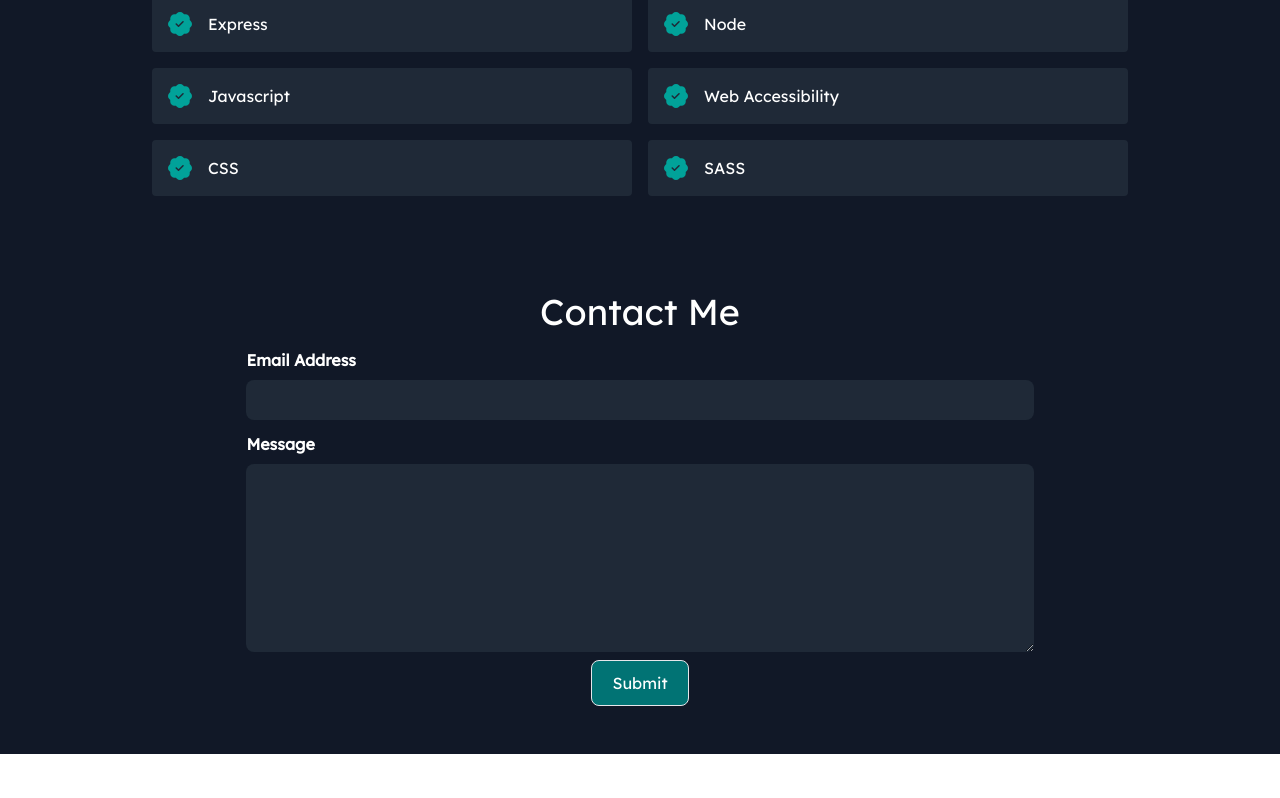
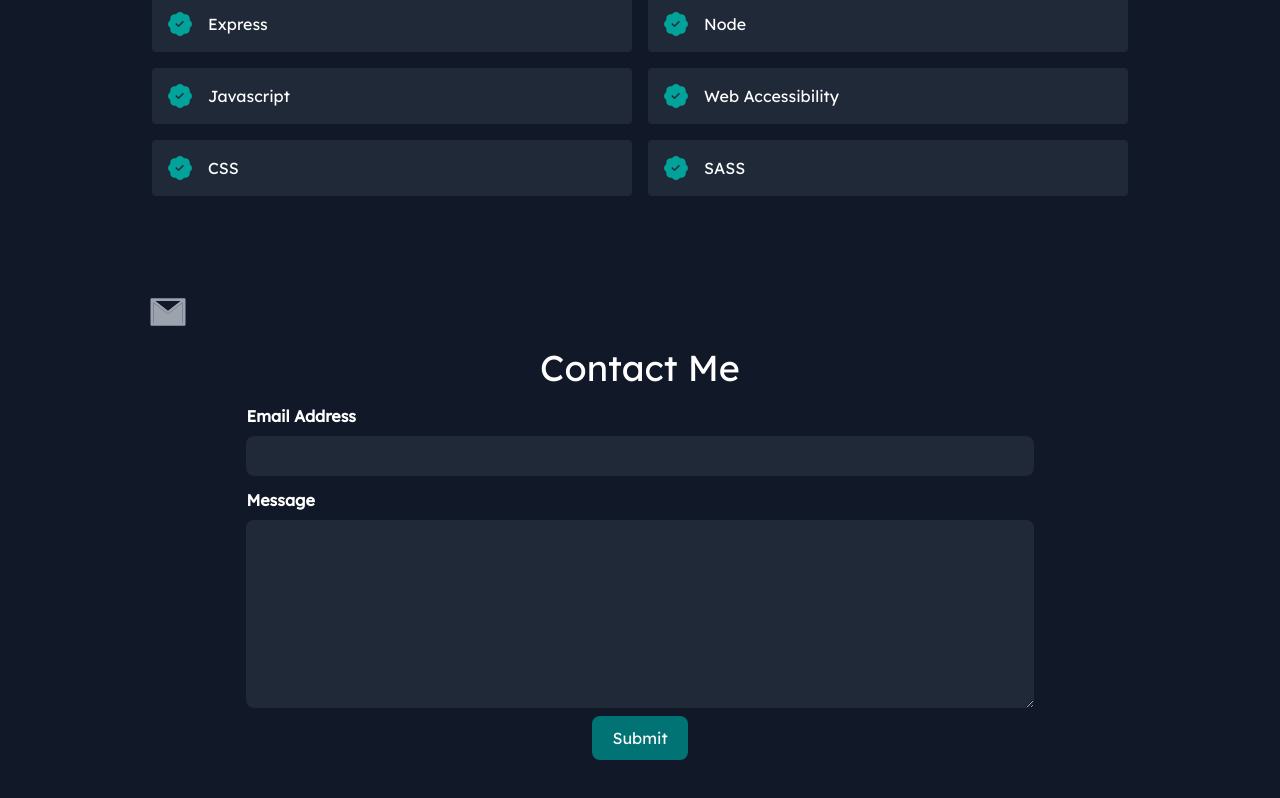
Before and after one commit to EmReedCodes/Portfolio, a React (Vite) app in the folder PortfolioV3/: page / in a window 1280 px wide. Shown: the part 1770-2568 px from the top of the page. Before the commit the page ends 2524 px from the top, so only its background shows below. Built offline with nearby package versions, Linux system fonts and the light colour scheme.

Commit message:
added icon to contact fixed border btn

```diff
--- a/PortfolioV3/src/components/Contact.jsx
+++ b/PortfolioV3/src/components/Contact.jsx
@@ -1,5 +1,7 @@
 import React from "react"
 import { useForm, ValidationError } from "@formspree/react"
+import { AiTwotoneMail } from 'react-icons/ai'
+import { IconContext } from "react-icons"
 
 const Contact = () => {
   const [state, handleSubmit] = useForm("mpznyngl")
@@ -10,6 +12,9 @@ const Contact = () => {
   return (
     <section id="contact">
       <div className="container px-5 py-10 lg:w-4/5 mx-auto bg-opacity-20">
+          <IconContext.Provider value={{ className: "mx-auto block inline-block w-10 h-10 mb-4" }}>
+            <AiTwotoneMail />
+          </IconContext.Provider>
         <h1 className="sm:text-4xl text-center text-3xl font-medium title-font mb-4 text-white">
           Contact Me
         </h1>
@@ -43,7 +48,7 @@ const Contact = () => {
           <button
             type="submit"
             disabled={state.submitting}
-            className="sm:w-fit w-full block py-2.5 px-5 mt-2 mb-2 mx-auto text-base text-white font-medium focus:outline-none bg-secondary-800 rounded-lg border hover:bg-secondary-500 focus:z-10 focus:ring-4 focus:ring-gray-200"
+            className="sm:w-fit w-full block py-2.5 px-5 mt-2 mb-2 mx-auto text-base text-white font-medium focus:outline-none bg-secondary-800 rounded-lg hover:bg-secondary-500 focus:z-10 focus:ring-4 focus:ring-gray-200 outline-none"
           >
             Submit
           </button>
--- a/PortfolioV3/tailwind.config.cjs
+++ b/PortfolioV3/tailwind.config.cjs
@@ -10,11 +10,6 @@ module.exports = {
         'hero-pattern': "linear-gradient(to right, rgb(#41295a), rgb(#2f0743))",
       },
       colors: {
-        'purple-900': "#210330",
-        'dark-purp': "#220643",
-        'btn-purp': "#5600E8",
-        'btn-purp-light': '#7523ff',
-        'btn-hov-purp': "#30009C",
         'secondary-600': "#019592",
         'secondary-500': "#01A299",
         'secondary-800': "#017374",
```
